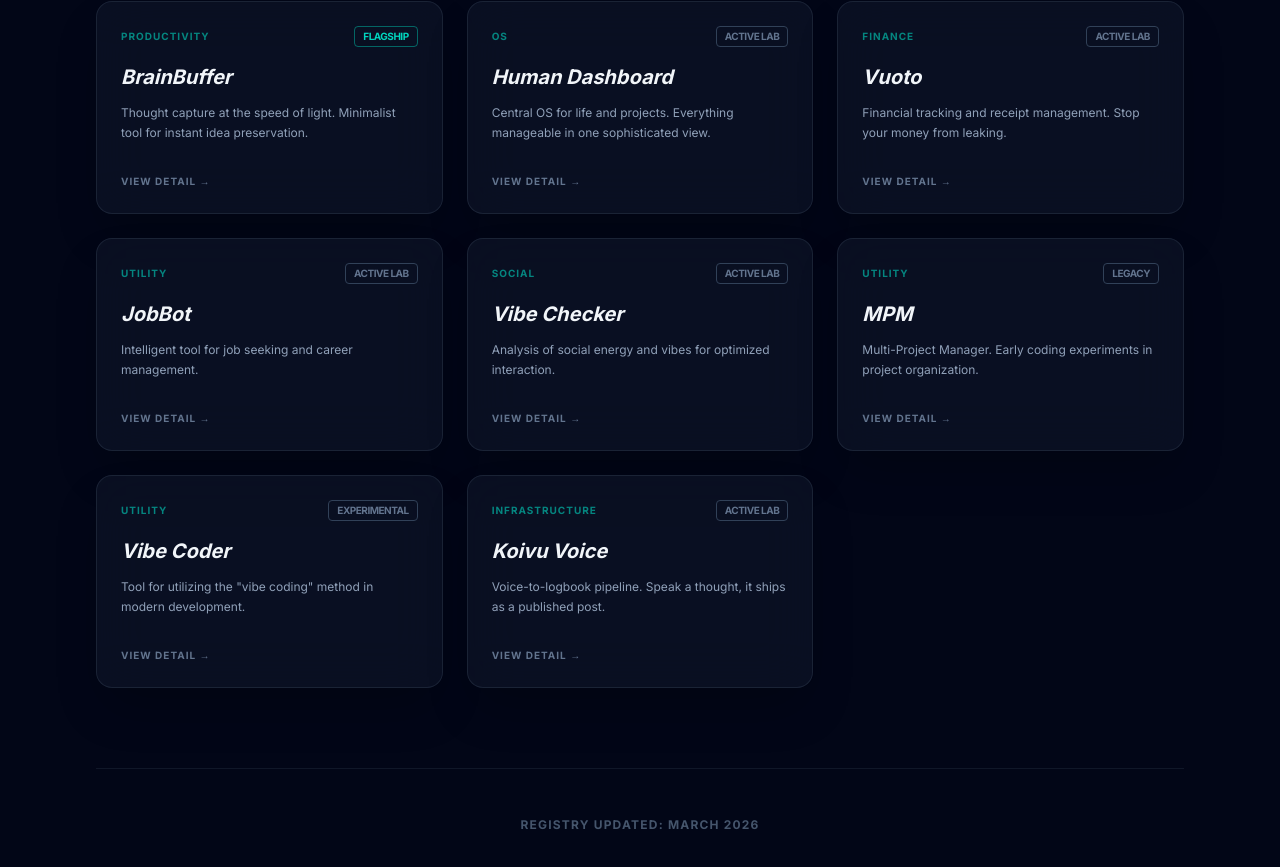
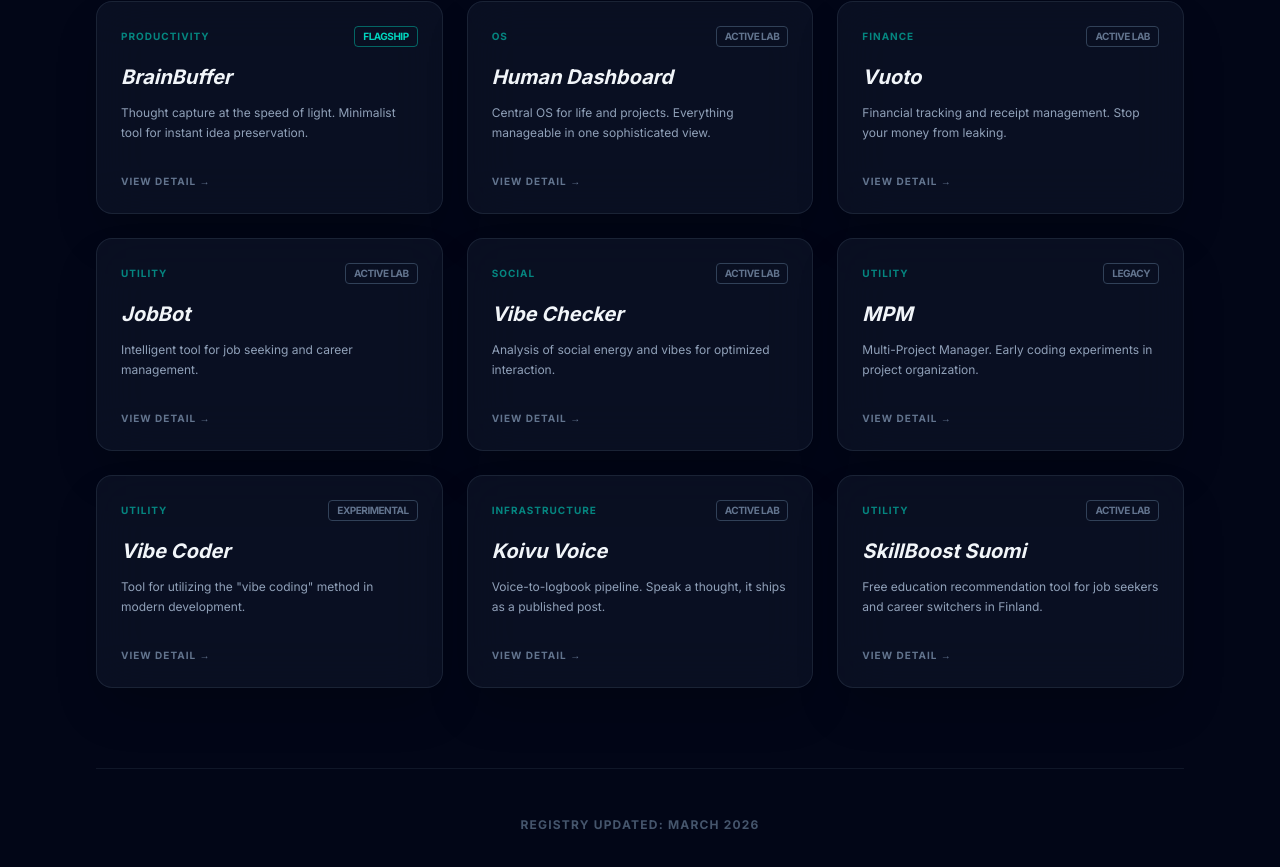
Before and after one commit to koivulabs/koivulabs-hub, a Next.js app: page /registry in a window 1280 px wide. Shown: the part 473-1340 px from the top of the page. Built offline with nearby package versions, Linux system fonts and the light colour scheme.

Commit message:
feat: Add SkillBoost Suomi to projects ecosystem

```diff
--- a/src/constants/projects.ts
+++ b/src/constants/projects.ts
@@ -133,5 +133,20 @@ export const projects: Project[] = [
         vision: 'Zero friction from raw thought to published post.',
         currentMission: 'Field testing voice-to-logbook pipeline in daily studio use.',
         treePosition: { x: 84, y: 62 }
+    },
+    {
+        id: 'skillboost-suomi',
+        name: 'SkillBoost Suomi',
+        description: 'Free education recommendation tool for job seekers and career switchers in Finland.',
+        longDescription: 'SkillBoost Suomi fetches real-time course data from Opintopolku.fi\'s open API and scores them based on the user\'s profile using a BM25-based algorithm. It provides personalized recommendations, labor market statistics, and an educational path map to assist in career planning.',
+        url: 'https://skillboost-finland.vercel.app',
+        logoUrl: '/logos/skillboost.png',
+        category: 'Utility',
+        status: 'Active Lab',
+        features: ['Real-time Course Recommendations', 'Opintopolku API Integration', 'Statistics Finland Data Visualization', 'Personalized Career Action Plan (PDF)'],
+        techStack: ['React', 'TypeScript', 'Firebase', 'Tailwind CSS', 'Recharts'],
+        vision: 'Bridging the gap between education and employment through intelligent guidance.',
+        currentMission: 'Expanding API coverage and refining the recommendation scoring model.',
+        treePosition: { x: 18, y: 38 }
     }
 ];
```
